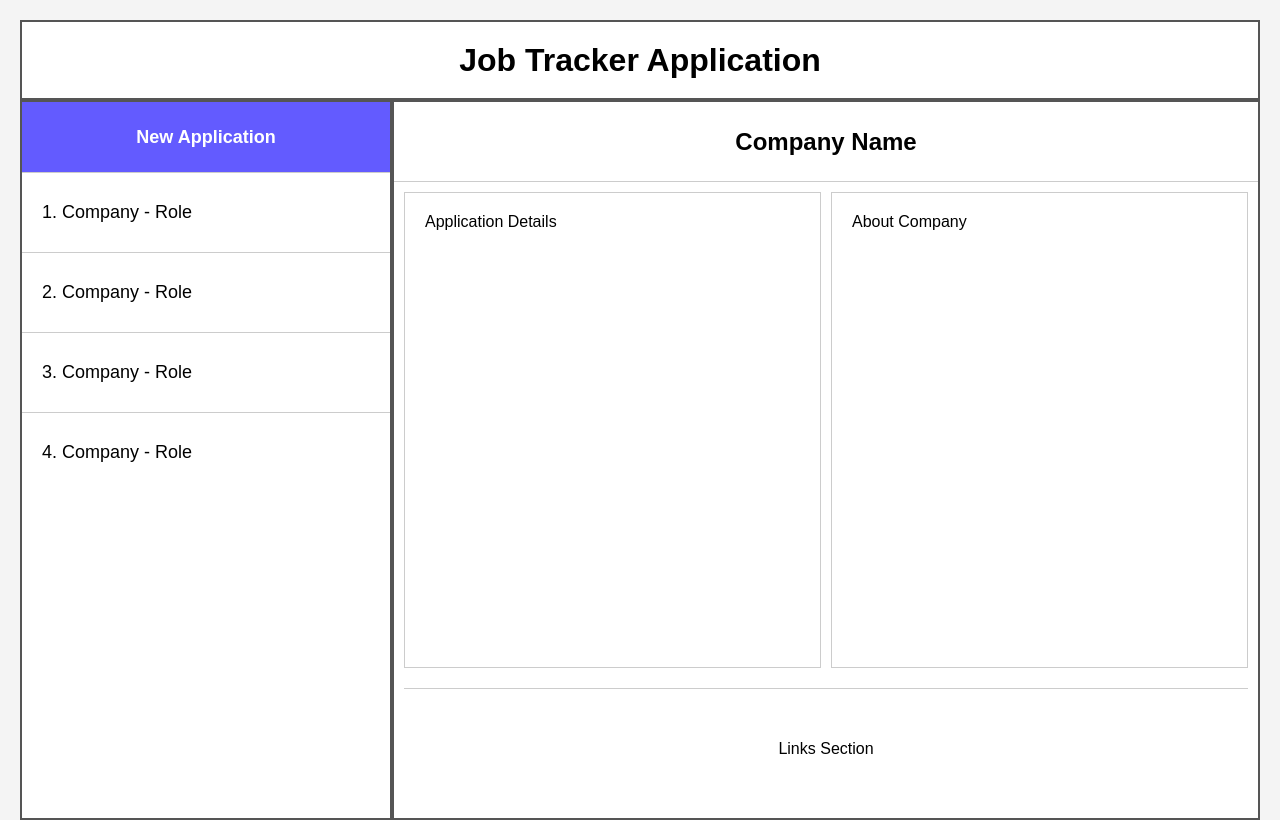
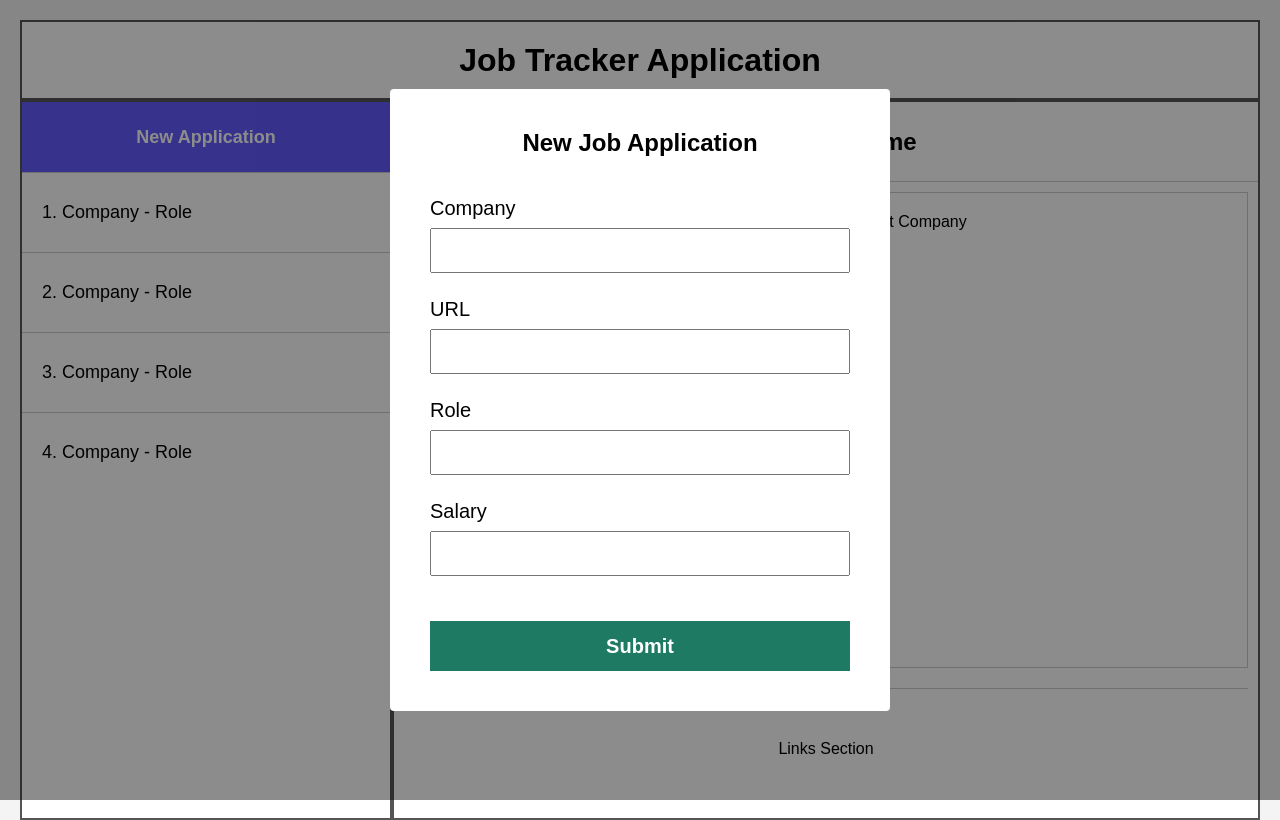
Before and after one commit to Code-Experiences/job-application-tracker, a React (Vite) app in the folder jtfront/: page / in a window 1280 px wide. Both pictures are taken after a click on the button "New Application". Built offline with nearby package versions, Linux system fonts and the light colour scheme.

Commit message:
feat: add modal for new job application with form inputs

```diff
--- a/jtfront/src/index.css
+++ b/jtfront/src/index.css
@@ -103,3 +103,70 @@ body {
   align-items: center;
   justify-content: center;
 }
+
+
+
+
+.modal-overlay {
+  position: fixed;
+  top: 0;
+  left: 0;
+
+  width: 100%;
+  height: 100vh;
+
+  background: rgba(0, 0, 0, 0.45);
+
+  display: flex;
+  align-items: center;
+  justify-content: center;
+}
+
+.modal {
+  width: 500px;
+  background: white;
+  padding: 40px;
+
+  border-radius: 4px;
+}
+
+.modal h2 {
+  text-align: center;
+  margin-bottom: 40px;
+}
+
+.form {
+  display: flex;
+  flex-direction: column;
+  gap: 25px;
+}
+
+.input-group {
+  display: flex;
+  flex-direction: column;
+  gap: 8px;
+}
+
+.input-group label {
+  font-size: 20px;
+}
+
+.input-group input {
+  height: 45px;
+  padding: 10px;
+  font-size: 16px;
+}
+
+.submit-btn {
+  margin-top: 20px;
+  height: 50px;
+
+  border: none;
+  background: #1f7a63;
+  color: white;
+
+  font-size: 20px;
+  font-weight: bold;
+
+  cursor: pointer;
+}
--- a/jtfront/src/pages/Dashboard.tsx
+++ b/jtfront/src/pages/Dashboard.tsx
@@ -1,6 +1,8 @@
 import "../index.css";
+import { useState } from "react";
 
 function Dashboard() {
+  const [openModal, setOpenModal] = useState(false);
   return (
     <div className="container">
       <div className="header">
@@ -9,7 +11,7 @@ function Dashboard() {
 
       <div className="layout">
         <div className="left-section">
-          <button className="btn">
+          <button className="btn" onClick={() => setOpenModal(true)}>
             New Application
           </button>
           <div className="job-card">
@@ -48,6 +50,46 @@ function Dashboard() {
           </div>
         </div>
       </div>
+
+      {openModal && (
+        <div className="modal-overlay">
+
+          <div className="modal">
+
+            <h2>New Job Application</h2>
+
+            <form className="form">
+
+              <div className="input-group">
+                <label>Company</label>
+                <input type="text" />
+              </div>
+
+              <div className="input-group">
+                <label>URL</label>
+                <input type="text" />
+              </div>
+
+              <div className="input-group">
+                <label>Role</label>
+                <input type="text" />
+              </div>
+
+              <div className="input-group">
+                <label>Salary</label>
+                <input type="text" />
+              </div>
+
+              <button className="submit-btn">
+                Submit
+              </button>
+
+            </form>
+
+          </div>
+
+        </div>
+      )}
     </div>
   )
 }
```
